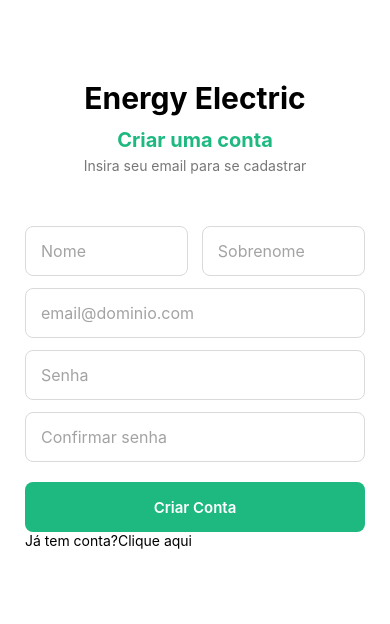
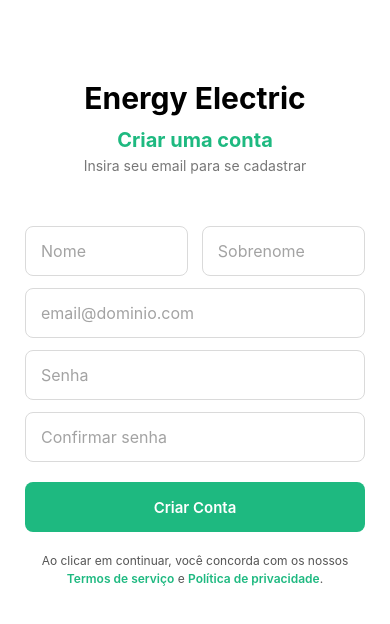
Before and after one commit to notpdrkk/energy-insights-native, a React Native app: screen /Cadastro in a window 390 px wide. Shown: the top 624 px of the page. Built offline with nearby package versions, Linux system fonts and the light colour scheme.

Commit message:
Termos do serviço e Pólitica de privacidade footer do cadastro

```diff
--- a/src/Pages/Cadastro/index.tsx
+++ b/src/Pages/Cadastro/index.tsx
@@ -3,6 +3,7 @@ import { styles } from "./style";
 
 export function Cadastro () {
     return(
+
         <View style={styles.container}>
             <View style={styles.header}>
                 <Text style={styles.logo}>Energy Electric</Text>
@@ -48,13 +49,10 @@ export function Cadastro () {
                  <Text style={styles.buttonText}>Criar Conta</Text>
             </TouchableOpacity>
 
-            <Text >
-                Já tem conta?
-                <Text
-
-                >
-                    Clique aqui
-                </Text>
+            <Text style={styles.termos}>
+                Ao clicar em continuar, você concorda com os nossos{" "}
+                <Text style={styles.link}>Termos de serviço</Text> e{" "}
+                <Text style={styles.link}>Política de privacidade</Text>.
             </Text>
 
         </View>
--- a/src/Pages/Cadastro/style.ts
+++ b/src/Pages/Cadastro/style.ts
@@ -59,6 +59,17 @@ export const styles = StyleSheet.create({
         color: "#FFF",
         fontSize: 15,
         fontWeight: "600",
-    }
+    },
+    termos: {
+        marginTop: 20,
+        textAlign: "center",
+        fontSize: 12,
+        color: "#555",
+        lineHeight: 18,
+    },
+    link: {
+        color: "#1EB980",
+        fontWeight: "600",
+    },
 
 })
```
